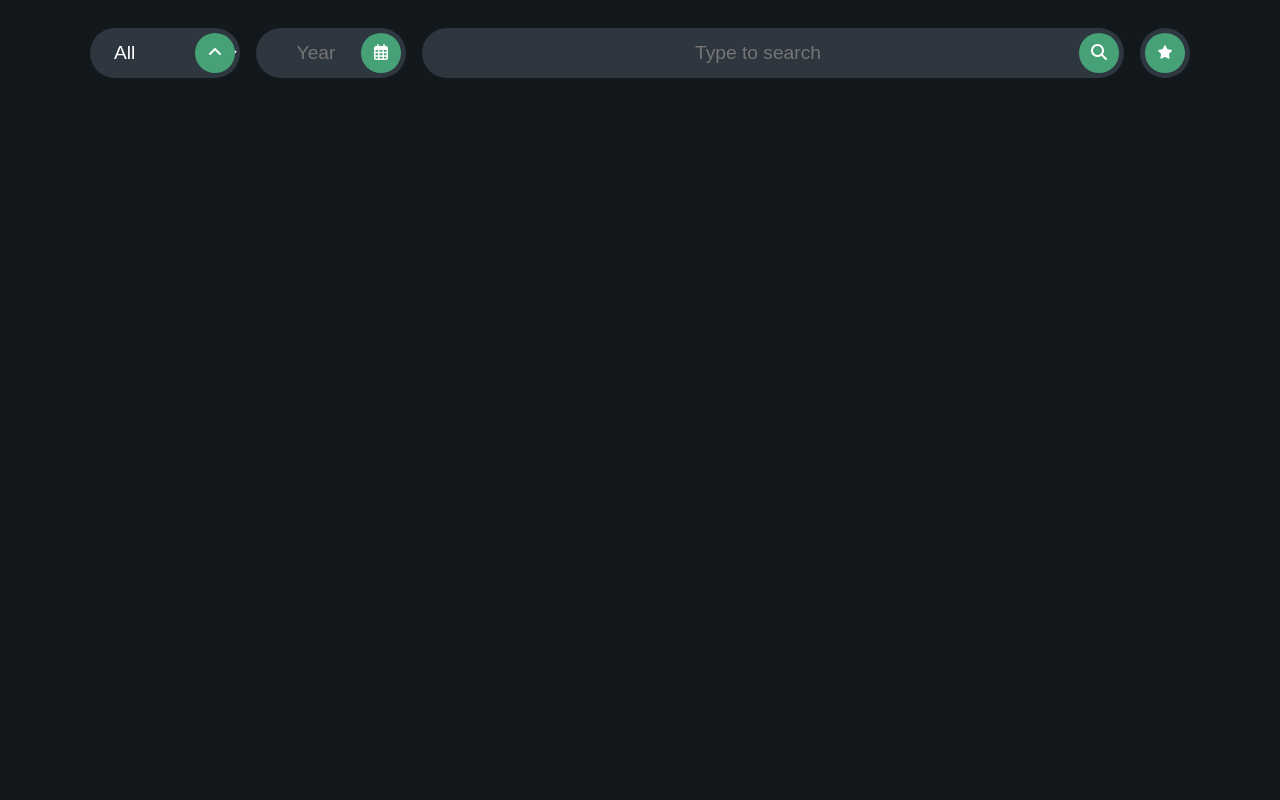
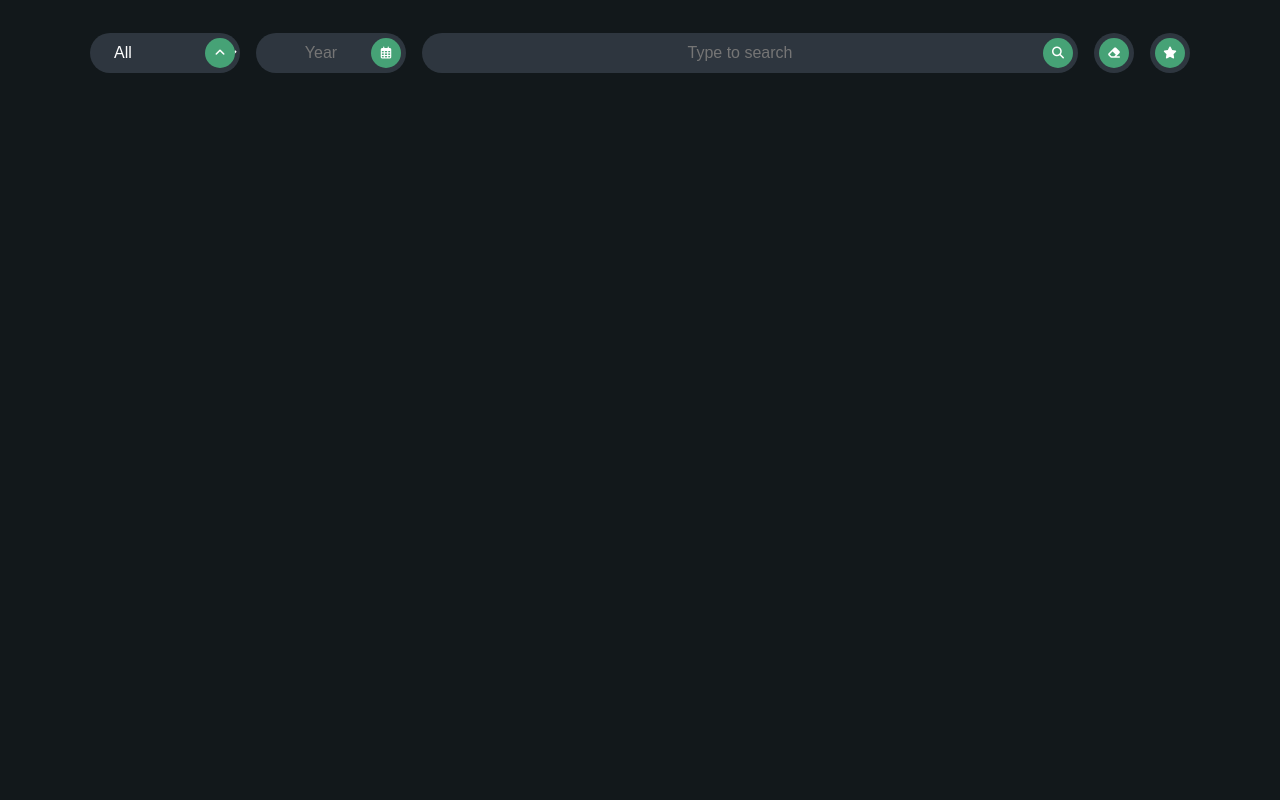
Before and after one commit to CarlosAstorga/MoviesAPI, a PHP site: page / in a window 1280 px wide. Run offline with PHP 8.4, Linux system fonts and the light colour scheme; some libraries are stand-ins or nearby versions.

Commit message:
header update

```diff
--- a/assets/css/styles.css
+++ b/assets/css/styles.css
@@ -11,7 +11,7 @@
 	--secondary-color: #f9f871;
 
 	--border-radius: 50px;
-	--btn-size: 40px;
+	--btn-size: 30px;
 
 	--font-medium: 500;
 	--font-semi-bold: 600;
@@ -54,7 +54,7 @@ body {
 
 header {
 	display: flex;
-	padding: 27.5px 0;
+	padding: 32.5px 0;
 }
 
 header > div:not(:last-child) {
@@ -93,7 +93,7 @@ header > div:not(:last-child) {
 .search input {
 	width: 100%;
 	height: 100%;
-	font-size: 1.2rem;
+	font-size: 1rem;
 	color: var(--title-color);
 	padding: 0 calc(var(--btn-size) + 10px) 0 20px;
 	border-radius: var(--border-radius);
@@ -300,7 +300,8 @@ header > div:not(:last-child) {
 }
 
 /* <--------------- FAVORITES ---------------> */
-.favorites {
+.favorites,
+.clear {
 	position: relative;
 	height: calc(var(--btn-size) + 10px);
 	width: calc(var(--btn-size) + 10px);
@@ -308,17 +309,19 @@ header > div:not(:last-child) {
 	border-radius: 50px;
 }
 
-.favorites-btn {
+.favorites-btn,
+.clear-btn {
 	margin: 5px 0;
 	height: var(--btn-size);
 	width: var(--btn-size);
 	color: var(--title-color);
 	background-color: var(--primary-color);
 	border: none;
-	border-radius: 50px;
+	border-radius: var(--border-radius);
 	cursor: pointer;
 	position: absolute;
 	left: 5px;
+	font-size: calc(var(--btn-size) / 10 * 4);
 }
 
 .bg-primary {
@@ -568,10 +571,6 @@ header > div:not(:last-child) {
 
 /* <--------------- LG ---------------> */
 @media screen and (min-width: 992px) {
-	header {
-		padding: 27.5px 0;
-	}
-
 	.movies {
 		grid-template-columns: repeat(4, max-content);
 	}
--- a/index.html
+++ b/index.html
@@ -31,6 +31,11 @@
 					<i class="fas fa-search"></i>
 				</div>
 			</div>
+			<div class="clear">
+				<button class="clear-btn" id="clearBtn">
+					<i class="fas fa-eraser"></i>
+				</button>
+			</div>
 			<div class="favorites">
 				<button class="favorites-btn" id="favoritesBtn">
 					<i class="fas fa-star"></i>
```
Also changed, not shown: assets/js/scripts.js (+41 -5 lines).
